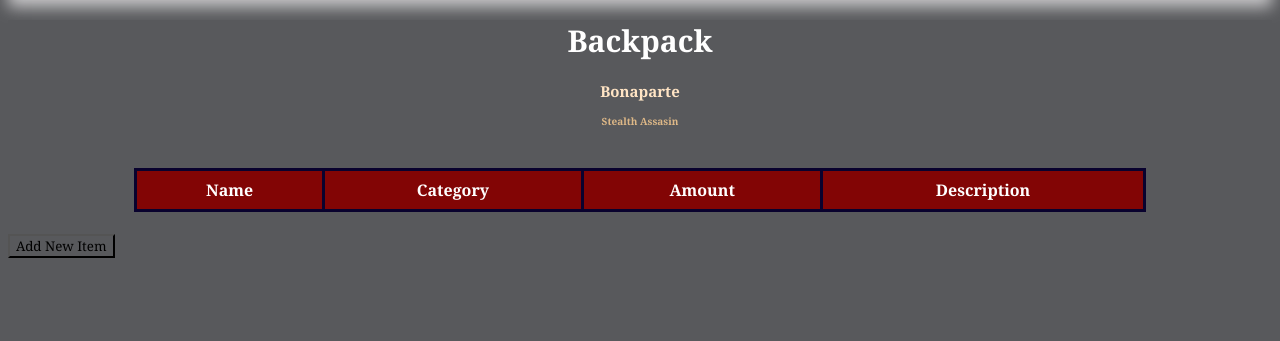
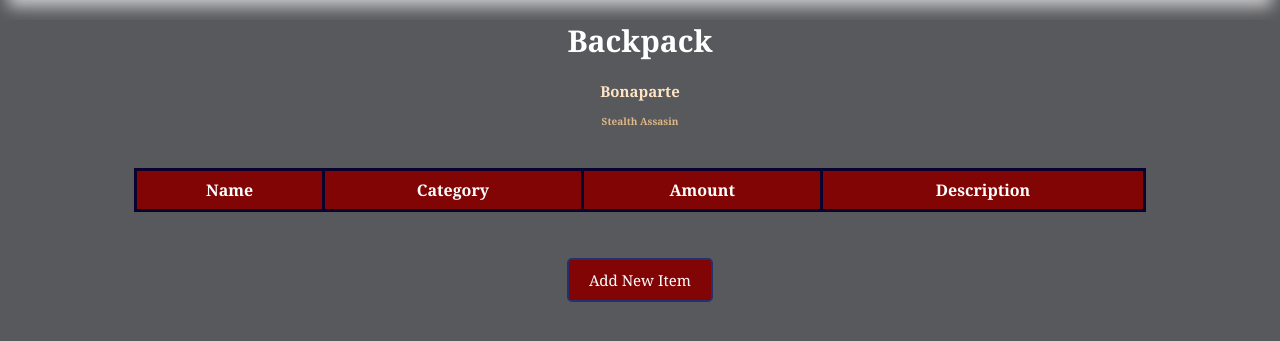
Before and after one commit to SHAniaGraciA/animal_kaiser_album, a Django app: page / in a window 1280 px wide. Shown: the part 78-419 px from the top of the page. Run offline with Django 4.2, Linux system fonts and the light colour scheme; data that the repository does not hold is empty.

Commit message:
give some style

```diff
--- a/main/templates/main.html
+++ b/main/templates/main.html
@@ -22,6 +22,12 @@
         font-size: 2em;
         padding: 5px;
         color: rgb(59, 6, 17);
+    }
+    .but{
+        display: flex;
+        align-items: center;
+        justify-content: center;
+        margin-top: 20px;
     }
     h1{
         color: #fff;
@@ -55,6 +61,31 @@
         background-color: rgb(130, 5, 5);
         width: 5px;
     }
+    button {
+        align-items: center;
+        justify-content: center;
+        text-align: center;
+        background-color: rgb(130, 5, 5);
+        border: 2px solid #25316D;
+        border-radius: 10px;
+        margin-top: 20px;
+        padding: 10px 10px;
+        color: #fff;
+        display: flex;
+        padding: 10px 20px;
+        display: inline-block;
+        font-size: 15px;
+        margin: 4px 2px;
+        cursor: pointer;
+        border-radius: 5px;
+        text-decoration: none;
+    }
+    .center-button {
+        display: flex;
+        align-items: center;
+        justify-content: center;
+        margin-top: 20px
+    }
 </style>
 <h1>Backpack</h1>
 <h2>{{ char_name }}</h2>
@@ -79,9 +110,10 @@
 </table>
 <br />
 
-
-<a href="{% url 'main:create_item' %}">
-    <button>
-        Add New Item
-    </button>
-</a>
+<div class="center-button">
+    <a href="{% url 'main:create_item' %}">
+        <button>
+            Add New Item
+        </button>
+    </a>
+</div>
```
Also changed, not shown: main/templates/create_item.html (+55 -1 lines).
